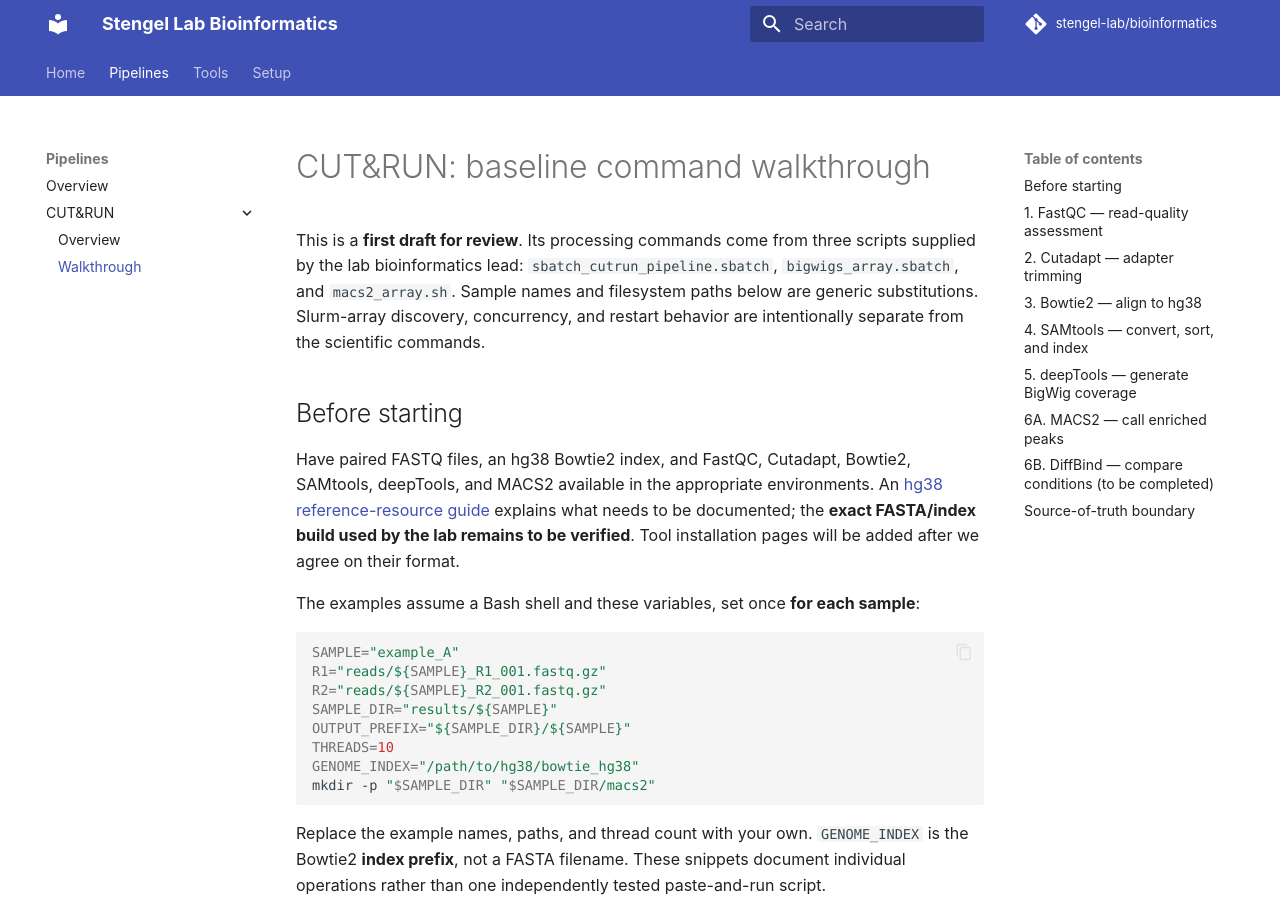
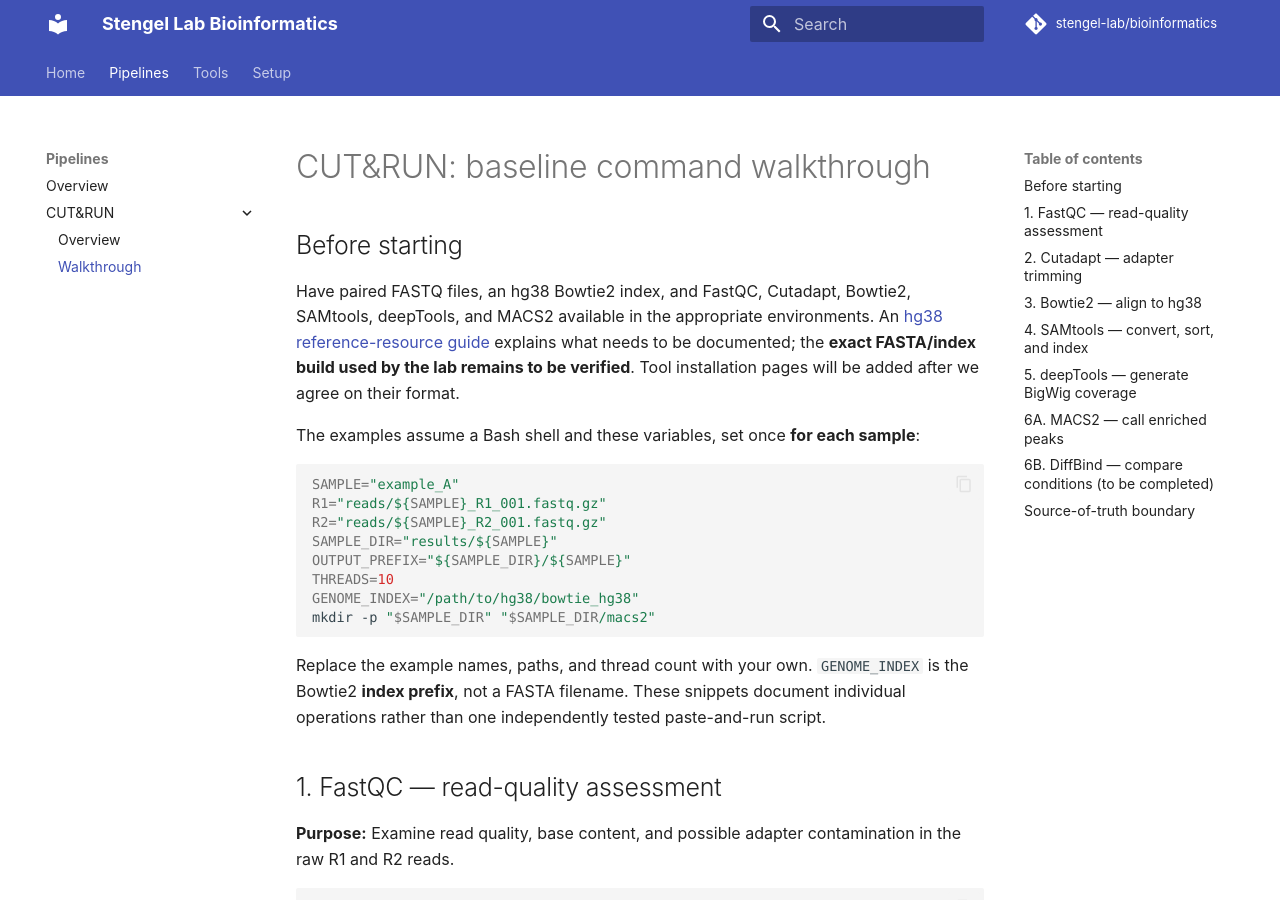
Before and after one commit to stengel-lab/bioinformatics, an MkDocs documentation site: the page built from docs/pipelines/cut-and-run/walkthrough.md, in a window 1280 px wide and 900 px high. Built offline with MkDocs 1.6.1 and Material for MkDocs 9.7.7, drawn with Linux system fonts in a browser that asks for light colours; comment, search, counter and statistics services are not loaded.

Commit message:
Update walkthrough.md
Slight edit

```diff
--- a/docs/pipelines/cut-and-run/walkthrough.md
+++ b/docs/pipelines/cut-and-run/walkthrough.md
@@ -1,6 +1,4 @@
 # CUT&RUN: baseline command walkthrough
-
-This is a **first draft for review**. Its processing commands come from three scripts supplied by the lab bioinformatics lead: `sbatch_cutrun_pipeline.sbatch`, `bigwigs_array.sbatch`, and `macs2_array.sh`. Sample names and filesystem paths below are generic substitutions. Slurm-array discovery, concurrency, and restart behavior are intentionally separate from the scientific commands.
 
 ## Before starting
 
```
